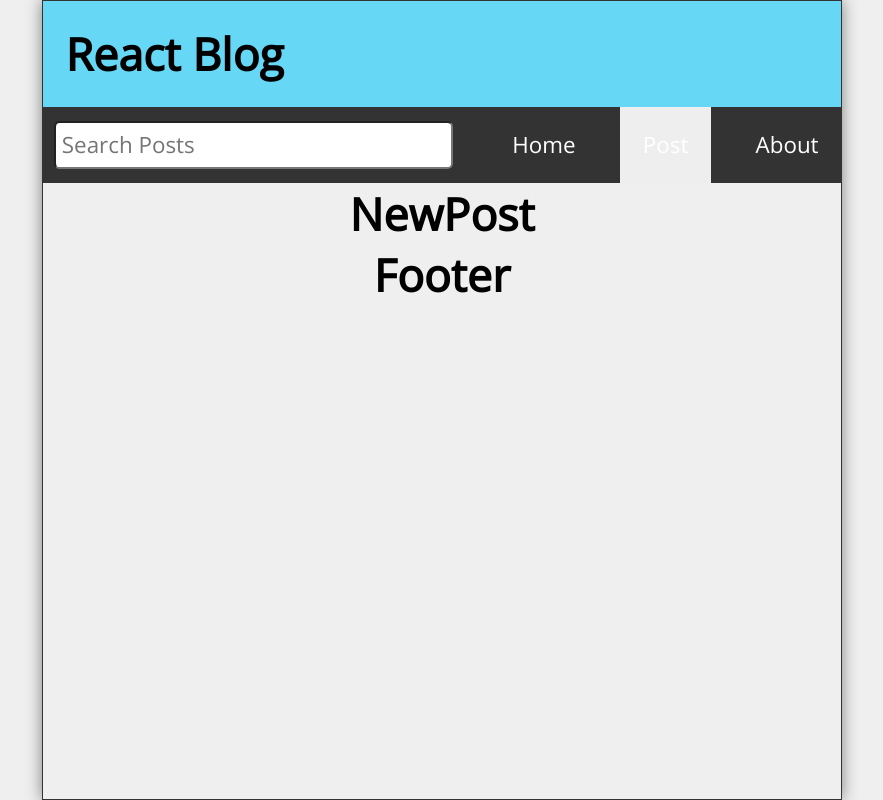
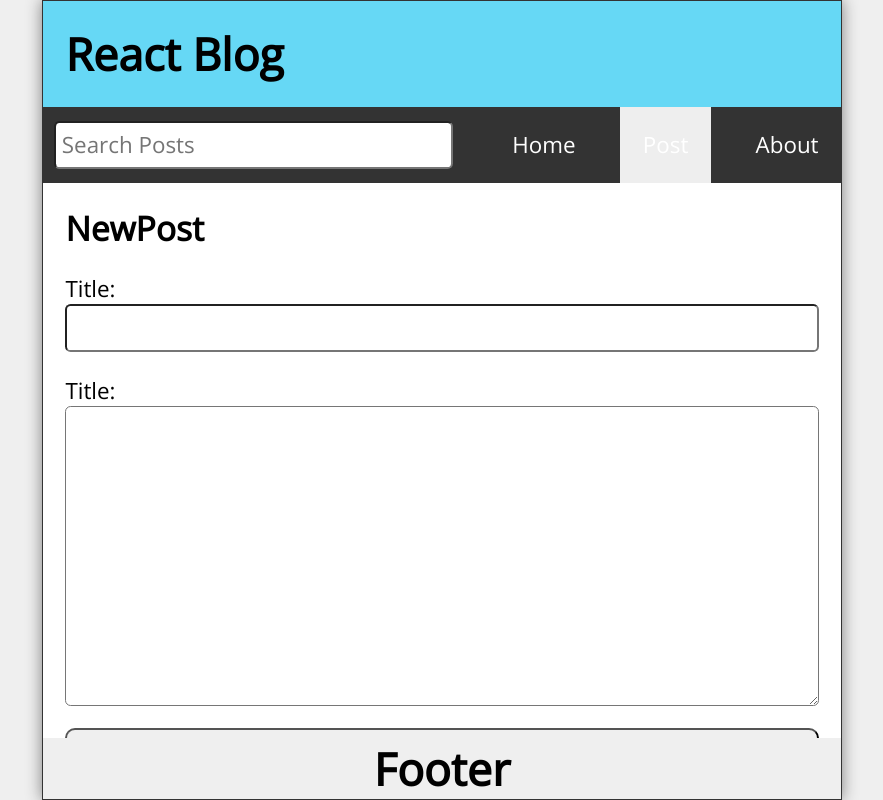
Before and after one commit to ArnarQlok/react-blog-code-along, a React (Vite) app: page /post in a window 1280 px wide. Shown: the whole page, without its empty margins (198-1081 px from the left). Built offline with nearby package versions, Linux system fonts and the light colour scheme.

Commit message:
Created NewPost form

```diff
--- a/src/App.jsx
+++ b/src/App.jsx
@@ -42,6 +42,9 @@ function App() {
   ]);
   const [search, setSearch] = useState("");
   const [searchResults, setSearchResults] = useState([]);
+  const [postTitle, setPostTitle] = useState("");
+  const [postBody, setPostBody] = useState("");
+
   const navigate = useNavigate();
 
   const handleDelete = (id) => {
@@ -55,7 +58,17 @@ function App() {
       <Nav search={search} setSearch={setSearch} />
       <Routes>
         <Route path="/" element={<Home posts={posts} />} />
-        <Route path="/post" element={<NewPost />} />
+        <Route
+          path="/post"
+          element={
+            <NewPost
+              postTitle={postTitle}
+              setPostTitle={setPostTitle}
+              postBody={postBody}
+              setPostBody={setPostBody}
+            />
+          }
+        />
         <Route
           path="/post/:id"
           element={<PostPage posts={posts} handleDelete={handleDelete} />}
--- a/src/NewPost.jsx
+++ b/src/NewPost.jsx
@@ -1,10 +1,35 @@
 import React from "react";
 
-const NewPost = () => {
+const NewPost = ({
+  handleSubmit,
+  postTitle,
+  setPostTitle,
+  postBody,
+  setPostBody,
+}) => {
   return (
-    <div>
-      <h1>NewPost</h1>
-    </div>
+    <main className="NewPost">
+      <h2>NewPost</h2>
+      <form className="newPostForm" onSubmit={handleSubmit}>
+        <label htmlFor="postTitle">Title:</label>
+        <input
+          type="text"
+          id="postTitle"
+          required
+          value={postTitle}
+          onChange={(e) => setPostTitle(e.target.value)}
+        />
+        <label htmlFor="postBody">Title:</label>
+        <textarea
+          type="text"
+          id="postBody"
+          required
+          value={postBody}
+          onChange={(e) => setPostBody(e.target.value)}
+        ></textarea>
+        <button type="submit">Submit</button>
+      </form>
+    </main>
   );
 };
 
```
